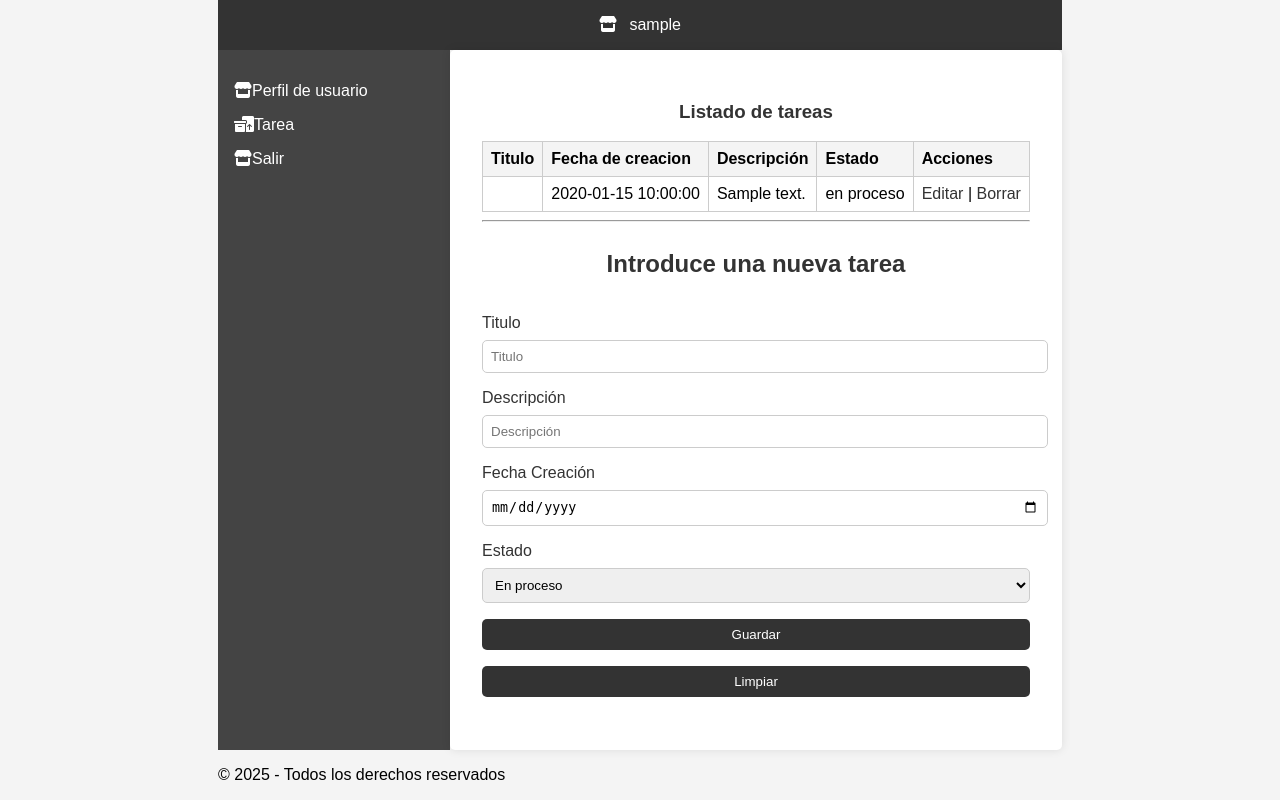
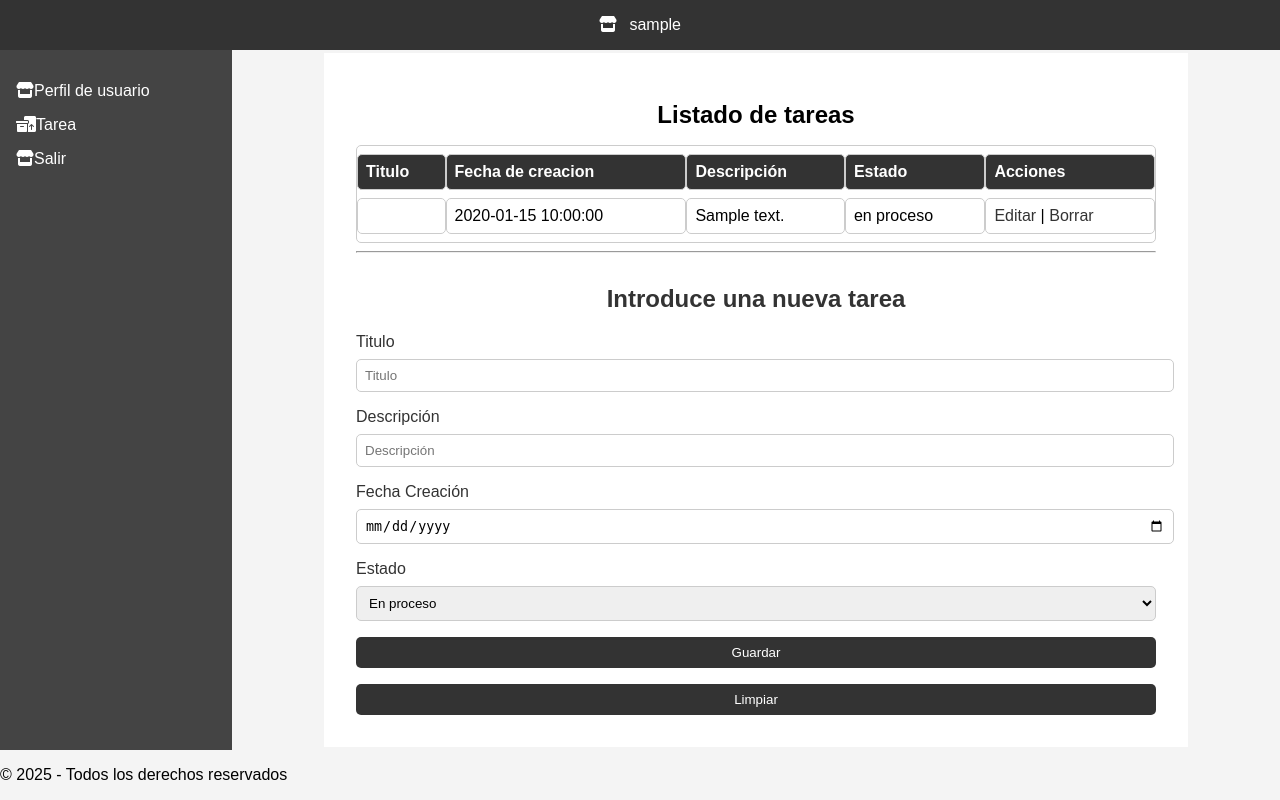
Before and after one commit to Pablors2109/proyecto-apptask, a PHP site: page /tarea in a window 1280 px wide. Run offline with PHP 8.4, Linux system fonts and the light colour scheme; the visitor is signed in with stand-in values (Sample User, id 1); tables that the repository leaves empty hold one stand-in row (values such as "Sample post"); data that the repository does not hold is empty.

Commit message:
tatolisto

```diff
--- a/css/editar_tarea.css
+++ b/css/editar_tarea.css
@@ -15,7 +15,8 @@ main {
     border-radius: 5px;
     box-shadow: 0 0 10px rgba(0, 0, 0, 0.1);
     width: 80%;
-    max-width: 600px;
+    max-width: 800px; /* Changed to 800px for consistency */
+    margin: auto;
 }
 
 h1 {
--- a/css/index.css
+++ b/css/index.css
@@ -13,7 +13,8 @@ form {
     padding: 2rem;
     border-radius: 5px;
     box-shadow: 0 0 10px rgba(0, 0, 0, 0.1);
-    width: 300px;
+    width: 80%; /* Changed to 80% for consistency */
+    max-width: 600px; /* Changed to 600px for consistency */
 }
 
 h1 {
--- a/css/inicio.css
+++ b/css/inicio.css
@@ -3,12 +3,15 @@ body {
     background-color: #f4f4f4;
     margin: 0;
     padding: 0;
+    display: flex;
+    flex-direction: column;
+    min-height: 100vh;
 }
 
 .container {
     display: flex;
     flex-direction: column;
-    min-height: 100vh;
+    flex: 1;
 }
 
 header {
@@ -60,6 +63,8 @@ section {
     flex: 1;
     padding: 2rem;
     background-color: #fff;
+    width: 80%; /* Added for consistency */
+    max-width: 600px; /* Added for consistency */
 }
 
 h1, h3 {
--- a/css/tarea.css
+++ b/css/tarea.css
@@ -1,21 +1,71 @@
-body {
+body.tarea-page {
     font-family: Arial, sans-serif;
     background-color: #f4f4f4;
     margin: 0;
     padding: 0;
     display: flex;
-    justify-content: center;
-    align-items: center;
+    flex-direction: column;
     min-height: 100vh;
 }
 
-section {
+.container {
+    display: flex;
+    flex-direction: column;
+    flex: 1;
+}
+
+header {
+    background-color: #333;
+    color: #fff;
+    padding: 1rem;
+    text-align: center;
+}
+
+header i {
+    margin-right: 0.5rem;
+}
+
+header p {
+    display: inline;
+}
+
+main {
+    display: flex;
+    flex: 1;
+}
+
+aside {
+    background-color: #444;
+    color: #fff;
+    padding: 1rem;
+    width: 200px;
+}
+
+aside ul {
+    list-style: none;
+    padding: 0;
+}
+
+aside ul li {
+    margin: 1rem 0;
+}
+
+aside ul li a {
+    color: #fff;
+    text-decoration: none;
+}
+
+aside ul li a:hover {
+    text-decoration: underline;
+}
+
+section.tarea-section {
+    flex: 1;
+    padding: 2rem;
     background-color: #fff;
-    padding: 2rem;
-    border-radius: 5px;
-    box-shadow: 0 0 10px rgba(0, 0, 0, 0.1);
     width: 80%;
     max-width: 800px;
+    margin: auto;
 }
 
 h1, h3 {
@@ -54,8 +104,12 @@ input[type="submit"]:hover, input[type="reset"]:hover {
 
 table {
     width: 100%;
-    border-collapse: collapse;
+    border-collapse: separate;
+    border-spacing: 0 0.5rem; /* Reduced spacing between rows */
     margin-top: 1rem;
+    border: 1px solid #ccc;
+    border-radius: 5px;
+    overflow: hidden;
 }
 
 table, th, td {
@@ -65,13 +119,16 @@ table, th, td {
 th, td {
     padding: 0.5rem;
     text-align: left;
+    background-color: #fff; /* Ensure each field is in a box */
+    border-radius: 5px; /* Rounded corners for each cell */
 }
 
 th {
-    background-color: #f4f4f4;
+    background-color: #333;
+    color: #fff;
 }
 
-tr:nth-child(even) {
+tr:nth-child(even) td {
     background-color: #f9f9f9;
 }
 
@@ -83,3 +140,14 @@ a {
 a:hover {
     text-decoration: underline;
 }
+
+caption {
+    caption-side: top;
+    font-size: 1.5rem;
+    font-weight: bold;
+    margin-bottom: 1rem;
+}
+
+form {
+    margin-top: 2rem; /* Adjusted for better spacing */
+}
--- /dev/null
+++ b/partials/cabecera_tarea.php
@@ -0,0 +1,40 @@
+<?php
+session_start();
+if (isset($_SESSION["username"])) {
+    $username = $_SESSION["username"];
+    $id_usuario= $_SESSION["id_usuario"];
+} else {
+    header("Location: index");
+    exit();
+}
+include("conexiondb.php");
+?>
+
+<!DOCTYPE html>
+<html lang="es">
+
+<head>
+    <meta charset="UTF-8">
+    <meta name="viewport" content="width=device-width, initial-scale=1.0">
+    <title>appTask</title>
+    <link rel="stylesheet" href="https://cdnjs.cloudflare.com/ajax/libs/font-awesome/6.7.2/css/all.min.css"
+        integrity="sha512-Evv84Mr4kqVGRNSgIGL/F/aIDqQb7xQ2vcrdIwxfjThSH8CSR7PBEakCr51Ck+w+/U6swU2Im1vVX0SVk9ABhg=="
+        crossorigin="anonymous" referrerpolicy="no-referrer" />
+    <link rel="stylesheet" href="css/tarea.css">
+</head>
+
+<body>
+    <div class="container">
+        <header>
+            <i class="fa-solid fa-store"></i>
+            <p><?php echo $_SESSION["username"]; ?></p>
+        </header>
+        <main>
+            <aside>
+                <ul>
+                    <li><a href="usuario"><i class="fa-solid fa-store"></i>Perfil de usuario</a></li>
+                    <li><a href="tarea"><i class="fa-solid fa-boxes-packing"></i>Tarea</a></li>
+                    <li><a href="index"><i class="fa-solid fa-store"></i>Salir</a></li>
+
+                </ul>
+            </aside>
--- a/tarea.php
+++ b/tarea.php
@@ -1,6 +1,5 @@
 <?php
-include("partials/cabecera.php");
-
+include("partials/cabecera_tarea.php");
 
 $id_usuario = $_SESSION["id_usuario"];
 
@@ -23,19 +22,14 @@ $stm->execute();
 $result = $stm->fetchAll(PDO::FETCH_ASSOC);
 ?>
 
-<!DOCTYPE html>
-<html lang="en">
-<head>
-    <meta charset="UTF-8">
-    <meta name="viewport" content="width=device-width, initial-scale=1.0">
-    <title>Gestión de Tareas</title>
-    <link rel="stylesheet" href="css/tarea.css">
-</head>
-<body>
-    <section>
-        <h3>Listado de tareas</h3>
+<body class="tarea-page">
+    <div class="container">
+        <main>
+
+            <section class="tarea-section">
                 <?php if (!empty($result)) { ?>
                 <table>
+                    <caption>Listado de tareas</caption>
                     <thead>
                         <th>Titulo</th>
                         <th>Fecha de creacion</th>
@@ -85,6 +79,8 @@ $result = $stm->fetchAll(PDO::FETCH_ASSOC);
                     <input type="reset" value="Limpiar">
                 </form>
             </section>
+        </main>
+    </div>
 </body>
 </html>
 
```
Also changed, not shown: editar_tarea.php (+2 -14 lines), nueva_tarea.php (+0 -15 lines), usuario.php (+4 -3 lines). Lines whose indentation alone changed are shown as unchanged.
